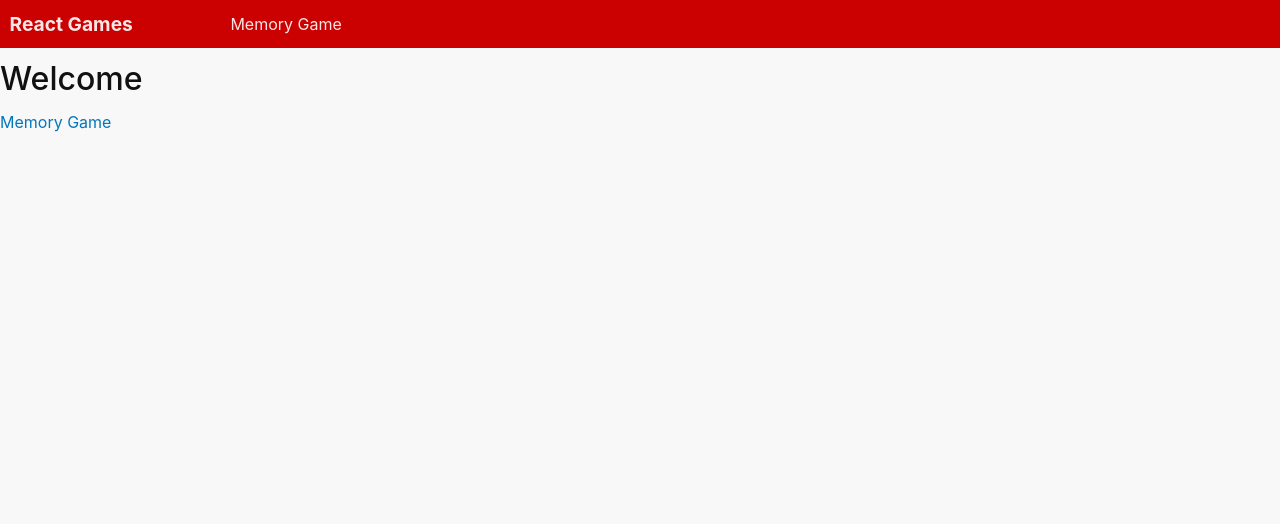
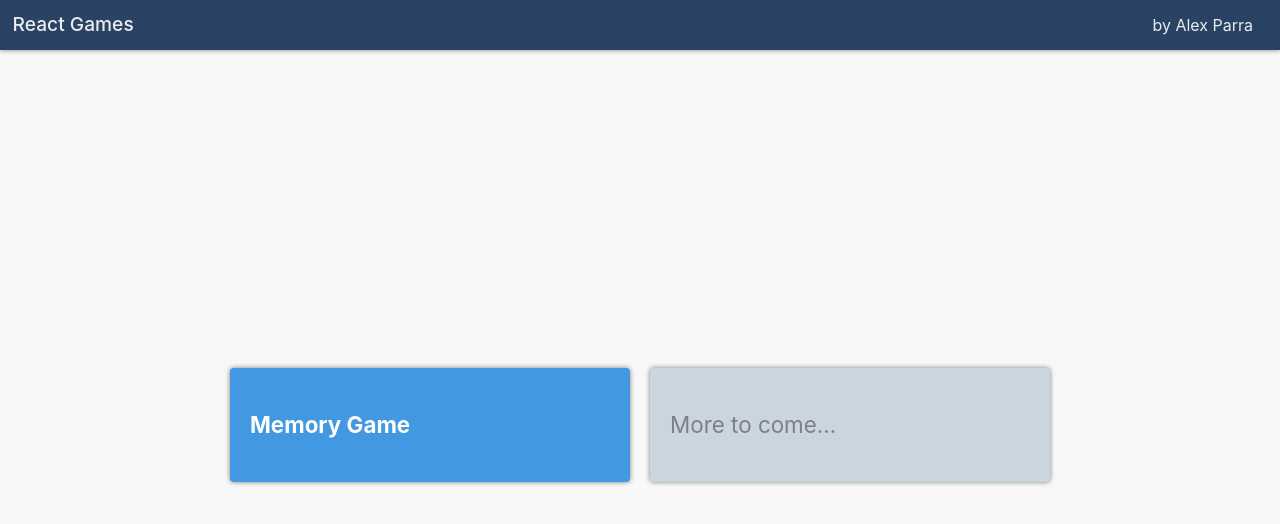
Before and after one commit to alex-parra/react-games, a React app: page / in a window 1280 px wide. Built offline with nearby package versions, Linux system fonts and the light colour scheme.

Commit message:
Styles tweaks

```diff
--- a/src/components/Header.js
+++ b/src/components/Header.js
@@ -5,11 +5,9 @@ const Header = props => {
   return (
     <header className="Header">
       <Link to="/" className="logo">
-        React Games
+        <h1>React Games</h1>
       </Link>
-      <nav>
-        <Link to="/memory-game">Memory Game</Link>
-      </nav>
+      <a href="https://github.com/alex-parra" target="_blank" rel="noopener noreferrer">by Alex Parra</a>
     </header>
   );
 };
--- a/src/components/Home.js
+++ b/src/components/Home.js
@@ -4,8 +4,10 @@ import { Link } from 'react-router-dom';
 const Home = props => {
   return (
     <div className="Home">
-      <h1>Welcome</h1>
-      <Link to="/memory-game">Memory Game</Link>
+      <div className="gameLinks">
+        <Link to="/memory-game">Memory Game</Link>
+        <a className="comingSoon" href="#0">More to come...</a>
+      </div>
     </div>
   );
 };
--- a/src/components/MemoryGame/styles.scss
+++ b/src/components/MemoryGame/styles.scss
@@ -19,7 +19,7 @@
   .bottomControls {
     flex: 0 0 auto; min-height: 60px; display: flex; align-items: center; justify-content: center; font-size: 13px;
     button { padding: 5px 1em; margin: 0; }
-    button:not(:hover) { background-color: transparent; }
+    button:not(:hover) { opacity: .6; }
   }
 }
 
@@ -27,14 +27,14 @@
   display: grid; place-items: center; height: 100%;
   > div { display: flex; flex-direction: column; justify-content: center; width: 80%; max-width: 300px; text-align: center; }
   .levels {
-    padding: 5px; border: 1px solid #eee; margin-bottom: 20px; text-align: left; border-radius: 4px; background-color: #f4f4f4;
+    padding: 5px; border: 1px solid #EDF2F7; margin-bottom: 20px; text-align: left; border-radius: 4px; background-color: #F7FAFC;
     h4 { margin: 4px 6px; }
     label { display: flex; align-items: center; cursor: pointer; }
-    label:hover { background-color: #fff; }
+    label:hover { background-color: #90CDF4; }
     label span { flex: 1; padding: 0 10px; }
   }
   button { transition: transform 100ms ease; }
-  button:hover { transform: scale(1.2) rotate(-2deg); }
+  button:hover { transform: scale(1.1) rotate(-1deg); }
 }
 
 .Tiles {
--- a/src/styles/styles.scss
+++ b/src/styles/styles.scss
@@ -1,31 +1,50 @@
 @import 'minicss';
+
+button {
+  margin: 0;
+  background-color: #4299E1;
+  color: #fff;
+  font-weight: bold;
+  text-shadow: 1px 1px 0 rgba(#000, .5);
+  &:hover { background-color: #63B3ED; }
+}
 
 #root {
   display: flex;
   flex-direction: column;
   height: 100vh;
-  .Header + div { flex: 1; overflow: auto; }
+  .Header + div {
+    flex: 1;
+    overflow: auto;
+    -webkit-overflow-scrolling: touch;
+  }
 }
 
 .Header {
   flex: 0 0 auto;
   display: flex;
   align-items: center;
-  background-color: #cb0000;
+  justify-content: space-between;
+  background-color: #2a4365;
   color: rgba(#fff, 0.9);
+  height: 50px;
+  padding: 0 3px;
+  box-shadow: 0 0 5px rgba(#000, 0.5);
+  z-index: 1;
   .logo {
     padding: 0.5em;
     font-size: 1.2rem;
     font-weight: bold;
     color: inherit;
+    h1 {
+      font-size: inherit;
+      margin: 0;
+    }
     &:hover,
     &:focus {
       text-decoration: none;
     }
   }
-  nav {
-    display: flex;
-    margin-left: 4rem;
   a {
     padding: 0.5em 1.5em;
     color: inherit;
@@ -36,4 +55,35 @@
     background-color: rgba(#fff, 0.1);
   }
 }
+
+.Home {
+  display: flex;
+  flex-direction: column;
+  justify-content: center;
+  .gameLinks {
+    display: grid;
+    grid: auto / repeat(auto-fit, minmax(300px, 400px));
+    justify-content: center;
+    grid-gap: 20px;
+    padding: 20px;
+    a {
+      display: block;
+      padding: 40px 20px;
+      border-radius: 4px;
+      background-color: #4299e1;
+      box-shadow: 0 0 5px rgba(#000, 0.5);
+      color: #fff;
+      font-weight: bold;
+      font-size: 1.4rem;
+      &:hover {
+        text-decoration: none;
+        background-color: #3182ce;
       }
+    }
+    a.comingSoon {
+      background-color: #CBD5E0;
+      color: rgba(#000, 0.4);
+      font-weight: normal;
+    }
+  }
+}
```
Lines whose indentation alone changed are shown as unchanged.
